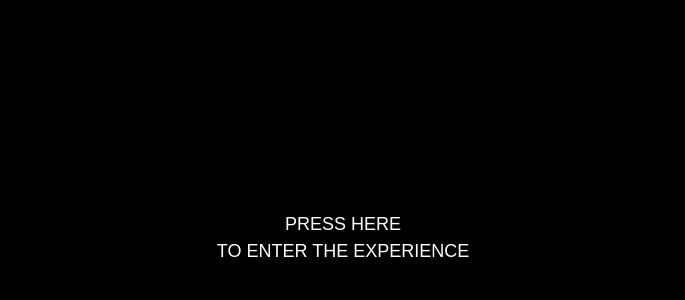
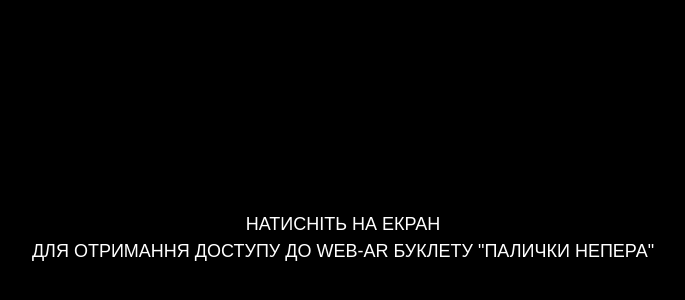
Before and after one commit to DmitryKun/os_lab_1, a plain HTML site: page index.html in a window 1280 px wide. Shown: the part 162-462 px from the top of the page, without its empty margins (297-982 px from the left). Drawn offline with nearby package versions, Linux system fonts and the light colour scheme.

Commit message:
Changed by GitHub

```diff
--- a/index.html
+++ b/index.html
@@ -26,9 +26,9 @@
                 text-transform: uppercase; font-family: Arial, Helvetica, sans-serif; font-weight: 400; line-height: 1.5em; font-size: large; white-space: nowrap;
                 user-select: none; pointer-events: none;
             ">
-            Press here
+            Натисніть на екран
             <br>
-            to enter the experience
+            для отримання доступу до Web-AR буклету "Палички Непера"
         </div>
     </div>
 
```
